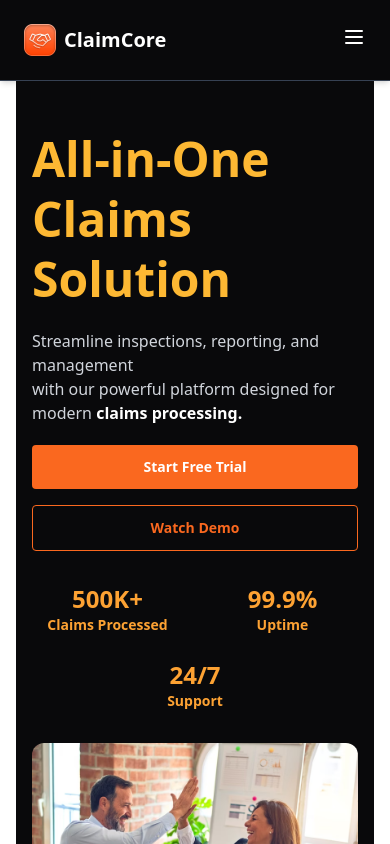
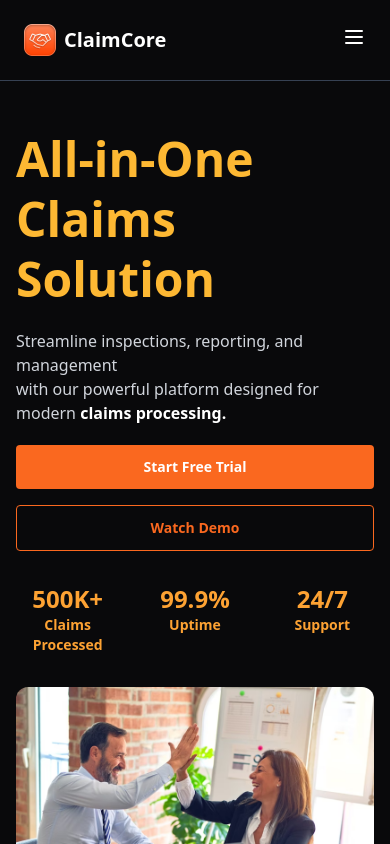
Before and after one commit to iahmadiqbal/ClaimCore, a React (Vite) app: page / in a window 390 px wide. Shown: the top 844 px of the page. Built offline with nearby package versions, Linux system fonts and the light colour scheme.

Commit message:
Adjust MainLayout padding for full-width content on mobile without breaking responsiveness

```diff
--- a/src/layout/MainLayout.tsx
+++ b/src/layout/MainLayout.tsx
@@ -7,7 +7,7 @@ const MainLayout: FC = () => {
   return (
     <div className="flex flex-col min-h-screen bg-white text-gray-900">
       <Header />
-      <main className="flex-grow max-w-7xl mx-auto px-4 lg:px-0 py-0 w-full">
+      <main className="flex-grow max-w-7xl mx-auto px-0 sm:px-4 lg:px-0 py-0 w-full">
         <Outlet />
       </main>
       <Footer />
```
